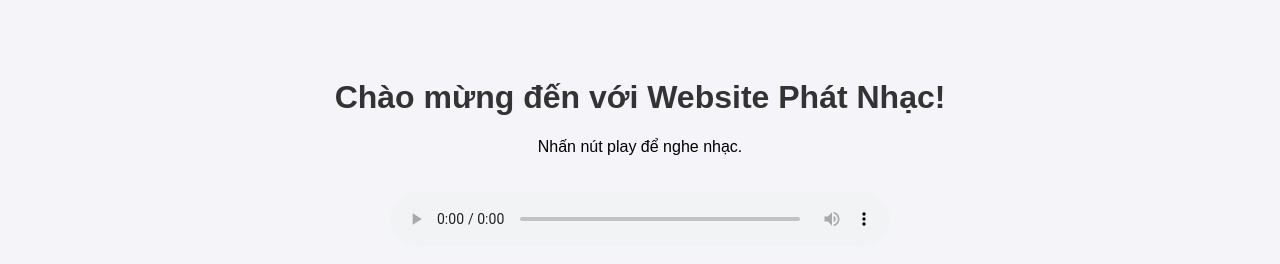
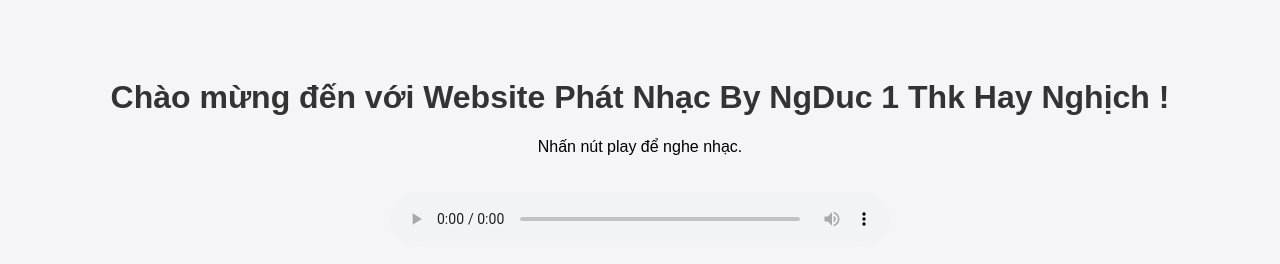
Before and after one commit to NTDUCHUB/MusicChillByNgDuc, a plain HTML site: page index.html in a window 1280 px wide. Drawn offline with Linux system fonts and the light colour scheme.

Commit message:
Update index.html

```diff
--- a/index.html
+++ b/index.html
@@ -23,7 +23,7 @@
 </head>
 <body>
 
-    <h1>Chào mừng đến với Website Phát Nhạc!</h1>
+    <h1>Chào mừng đến với Website Phát Nhạc By NgDuc 1 Thk Hay Nghịch !</h1>
     <p>Nhấn nút play để nghe nhạc.</p>
 
     <!-- Phần tử audio để phát nhạc -->
```
